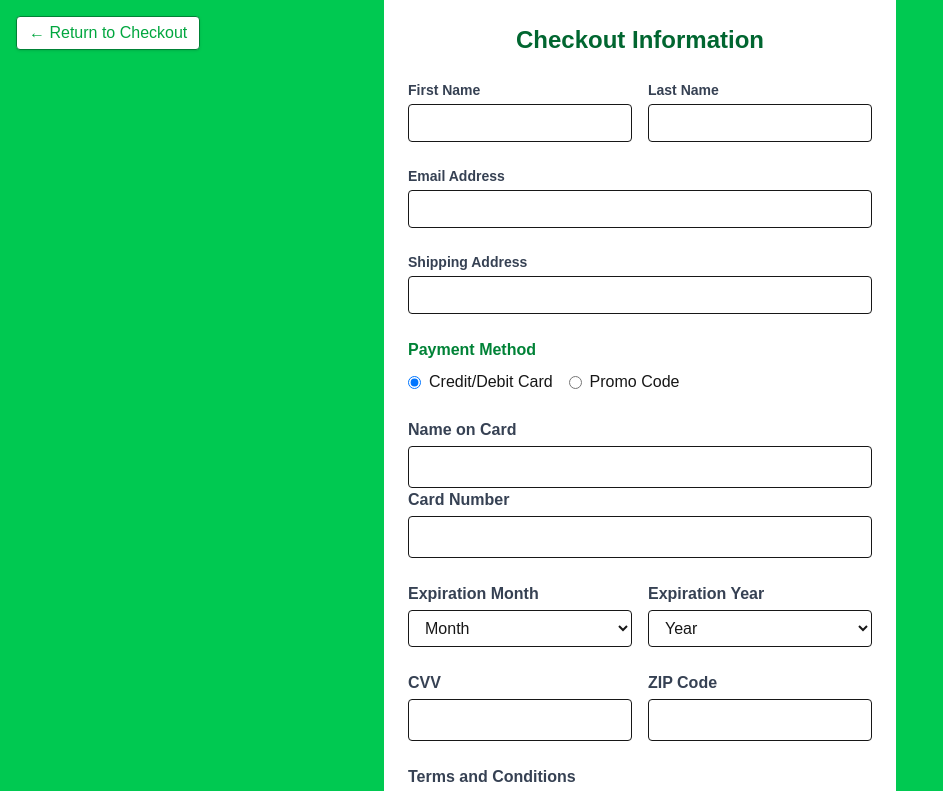
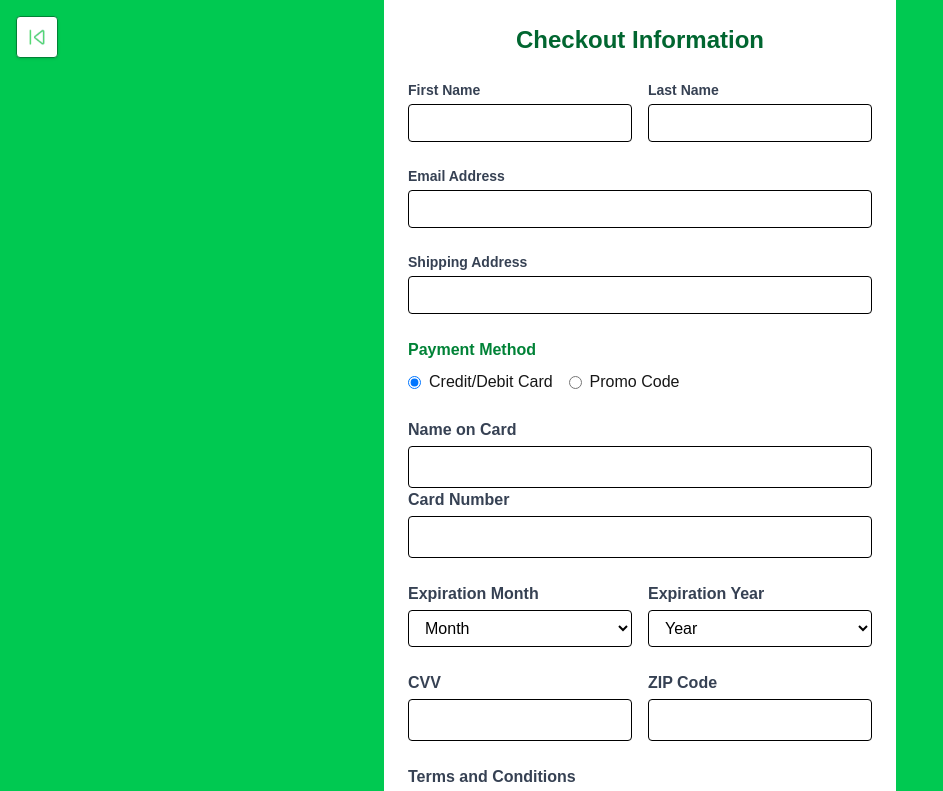
Before and after one commit to Gelosu/E-PLANTSHOP, a Next.js app: page /information in a window 1280 px wide. Shown: the top 791 px of the page, without its empty margins (0-943 px from the left). Built offline with nearby package versions, Linux system fonts and the light colour scheme.

Commit message:
Add files via upload

```diff
--- a/src/app/allorders/page.tsx
+++ b/src/app/allorders/page.tsx
@@ -71,9 +71,9 @@ function AllOrdersPage() {
     <div className="min-h-screen bg-green-300 px-4 py-6">
         <button
         onClick={() => router.push('/')}
-        className="fixed top-6 left-6 bg-green-600 hover:bg-green-700 text-white px-4 py-2 rounded shadow z-50"
+        className="fixed top-10 left-8 p-2 bg-white border border-green-700 rounded hover:bg-green-100 shadow z-50"
         >
-        ← Back
+        <img src="/icons/back.png" alt="Back" className="w-6 h-6" />
         </button>
 
       <div className="max-w-3xl mx-auto bg-white shadow-md rounded p-6">
--- a/src/app/checkout/page.tsx
+++ b/src/app/checkout/page.tsx
@@ -62,10 +62,11 @@ function CheckoutContent() {
 
         <button
           onClick={handleBack}
-          className="fixed top-4 left-4 bg-white text-green-600 border border-green-700 px-3 py-1 rounded hover:bg-green-100 shadow z-50"
+          className="fixed top-4 left-4 p-2 bg-white border border-green-700 rounded hover:bg-green-100 shadow z-50"
         >
-          ← Back
+          <img src="/icons/back.png" alt="Back" className="w-6 h-6" />
         </button>
+
 
         <h1 className="text-2xl font-bold mb-4">Checkout Summary</h1>
 
--- a/src/app/information/page.tsx
+++ b/src/app/information/page.tsx
@@ -128,9 +128,9 @@ const handleSubmit = (e: React.FormEvent) => {
         <button
         type="button"
         onClick={() => router.back()} // or router.push('/checkout') if you have a specific route
-         className="fixed top-4 left-4 bg-white text-green-600 border border-green-700 px-3 py-1 rounded hover:bg-green-100 shadow z-50"
+         className="fixed top-4 left-4 p-2 bg-white border border-green-700 rounded hover:bg-green-100 shadow z-50"
         >
-        ← Return to Checkout
+        <img src="/icons/back.png" alt="Back" className="w-6 h-6" />
         </button>
 
 
@@ -147,7 +147,7 @@ const handleSubmit = (e: React.FormEvent) => {
             value={formData.firstName}
             onChange={handleChange}
             required
-            className="w-full border px-3 py-2 rounded text-sm"
+            className="w-full border px-3 py-2 rounded text-sm text-black"
             />
         </div>
 
@@ -159,7 +159,7 @@ const handleSubmit = (e: React.FormEvent) => {
             value={formData.lastName}
             onChange={handleChange}
             required
-            className="w-full border px-3 py-2 rounded text-sm"
+            className="w-full border px-3 py-2 rounded text-sm text-black"
             />
         </div>
         </div>
@@ -173,7 +173,7 @@ const handleSubmit = (e: React.FormEvent) => {
             value={formData.email}
             onChange={handleChange}
             required
-            className="w-full border px-3 py-2 rounded text-sm"
+            className="w-full border px-3 py-2 rounded text-sm text-black"
         />
         </div>
 
@@ -186,7 +186,7 @@ const handleSubmit = (e: React.FormEvent) => {
             value={formData.address}
             onChange={handleChange}
             required
-            className="w-full border px-3 py-2 rounded text-sm"
+            className="w-full border px-3 py-2 rounded text-sm text-black"
         />
         </div>
 
@@ -230,7 +230,7 @@ const handleSubmit = (e: React.FormEvent) => {
                 value={formData.cardName}
                 onChange={handleChange}
                 required
-                className="w-full border px-3 py-2 rounded"
+                className="w-full border px-3 py-2 rounded text-black"
               />
             </div>
               <label className="block font-semibold text-gray-700 mb-1">Card Number</label>
@@ -243,7 +243,7 @@ const handleSubmit = (e: React.FormEvent) => {
                 maxLength={13}
                 inputMode="numeric"
                 pattern="\d*"
-                className="w-full border px-3 py-2 rounded"
+                className="w-full border px-3 py-2 rounded text-black"
                 />
 
             </div>
@@ -258,7 +258,7 @@ const handleSubmit = (e: React.FormEvent) => {
                   value={formData.expiryMonth}
                   onChange={handleChange}
                   required
-                  className="w-full border px-3 py-2 rounded"
+                  className="w-full border px-3 py-2 rounded text-black"
                 >
                   <option value="">Month</option>
                   {Array.from({ length: 12 }, (_, i) => (
@@ -275,7 +275,7 @@ const handleSubmit = (e: React.FormEvent) => {
                   value={formData.expiryYear}
                   onChange={handleChange}
                   required
-                  className="w-full border px-3 py-2 rounded"
+                  className="w-full border px-3 py-2 rounded text-black"
                 >
                   <option value="">Year</option>
                   {Array.from({ length: 10 }, (_, i) => {
@@ -302,7 +302,7 @@ const handleSubmit = (e: React.FormEvent) => {
                 maxLength={4}
                 inputMode="numeric"
                 pattern="\d*"
-                className="w-full border px-3 py-2 rounded"
+                className="w-full border px-3 py-2 rounded text-black"
                 />
 
               </div>
@@ -317,7 +317,7 @@ const handleSubmit = (e: React.FormEvent) => {
                 maxLength={5}
                 inputMode="numeric"
                 pattern="\d*"
-                className="w-full border px-3 py-2 rounded"
+                className="w-full border px-3 py-2 rounded text-black"
                 />
 
               </div>
@@ -336,7 +336,7 @@ const handleSubmit = (e: React.FormEvent) => {
               value={formData.promoCode}
               onChange={handleChange}
               required
-              className="w-full border px-3 py-2 rounded"
+              className="w-full border px-3 py-2 rounded text-black"
             />
           </div>
         )}
--- a/src/app/ordercheck/page.tsx
+++ b/src/app/ordercheck/page.tsx
@@ -66,9 +66,9 @@ function OrderCheckout() {
     <div className="min-h-screen bg-green-300 px-4 py-6">
       <button
         onClick={() => router.push('/allorders')}
-        className= "fixed top-6 left-6 bg-green-600 hover:bg-green-700 text-white px-4 py-2 rounded shadow z-50"
+        className="fixed top-10 left-8 p-2 bg-white border border-green-700 rounded hover:bg-green-100 shadow z-50"
       >
-        ← Back
+       <img src="/icons/back.png" alt="Back" className="w-6 h-6" />
       </button>
       <div className="max-w-xl mx-auto p-6 border shadow rounded bg-white">
 
@@ -121,7 +121,7 @@ function OrderCheckout() {
                   <div className="w-full flex items-center justify-center">
                     <div className="text-center">
                       <div className="w-8 h-8 rounded-full bg-red-500 text-white flex items-center justify-center font-bold mx-auto">
-                        ✘
+                        X
                       </div>
                       <p className="mt-2 text-sm text-red-600 font-medium">Cancelled</p>
                     </div>
--- a/src/app/page.tsx
+++ b/src/app/page.tsx
@@ -84,13 +84,19 @@ function Main() {
 
   return (
     <main className="p-6 bg-black min-h-screen relative">
-      <button onClick={() => setSidebarOpen(true)} className="text-white fixed top-6 left-9 z-50">
+
+  {/* Header with Button and Title */}
+  <div className="bg-green-500 text-white flex items-center justify-between px-4 py-3 rounded">
+    <button onClick={() => setSidebarOpen(true)} className="text-white">
       <Menu size={28} />
     </button>
+    <h1 className="text-center font-bold text-sm flex-1">WELCOME TO E-PLANT SHOP</h1>
+    <div className="w-[28px]" /> {/* Empty space for alignment with Menu icon */}
+  </div>
 
+  {/* Sidebar */}
   {sidebarOpen && (
     <div className="fixed inset-0 bg-green-800 text-white z-50 overflow-y-auto scrollbar-hide md:w-64">
-
       <div className="p-6 flex flex-col h-full">
         <button
           onClick={() => setSidebarOpen(false)}
@@ -119,13 +125,9 @@ function Main() {
         </ul>
       </div>
     </div>
-
   )}
 
-
-      <h1 className="text-white bg-green-500 text-center font-bold text-xl">
-        WELCOME TO E-PLANT SHOP
-      </h1>
+  {/* Tagline */}
   <p className="text-white italic text-center mt-10 mb-10">
     A Virtual shop you can purchase plants with Ease!
   </p>
--- a/src/app/transactioncom/page.tsx
+++ b/src/app/transactioncom/page.tsx
@@ -78,8 +78,8 @@ function TransactionComplete() {
         </div>
 
         <div className="mt-6 border rounded p-4 bg-gray-50">
-          <h2 className="font-semibold mb-2">Order Progress</h2>
-          <div className="text-sm text-gray-500">
+          <h2 className="font-semibold mb-2 text-black">Order Progress</h2>
+          <div className="text-sm text-black ">
             <p>Order placed ✅</p>
             <p>Preparing order...</p>
             <p>Tracking and delivery details will appear soon.</p>
```
Also changed, not shown: public/icons/back.png (added). Lines whose indentation alone changed are shown as unchanged.
